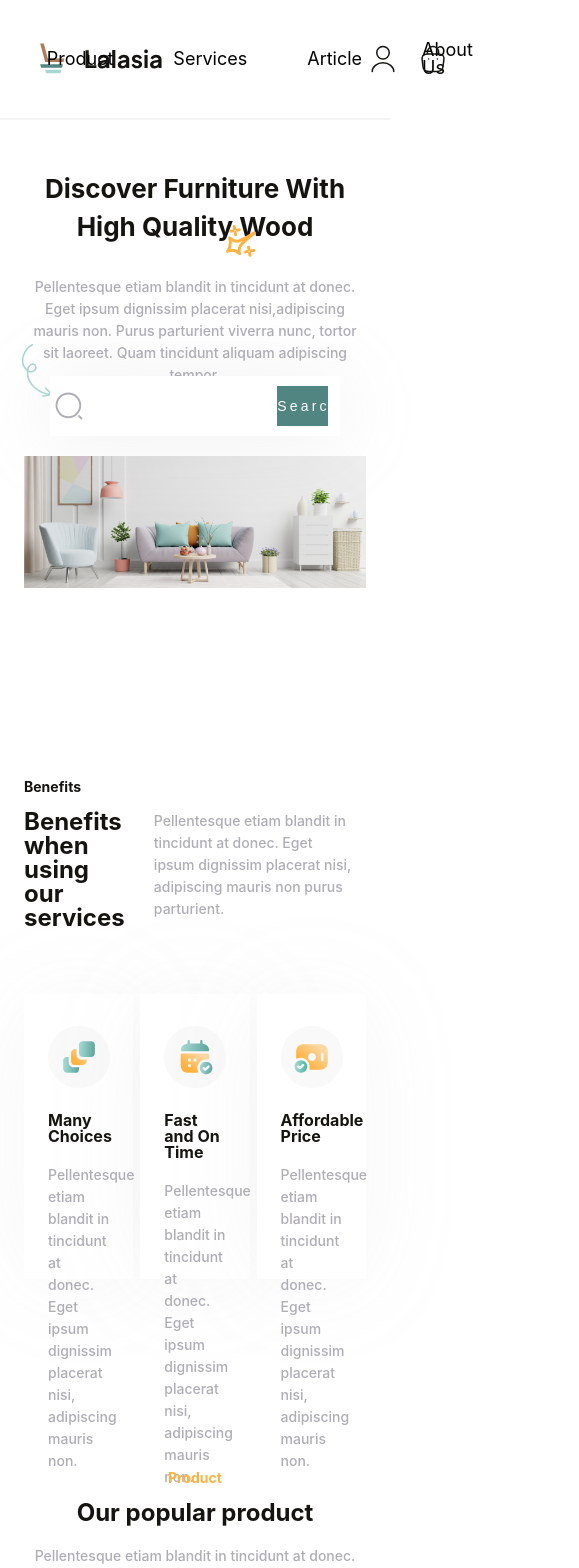
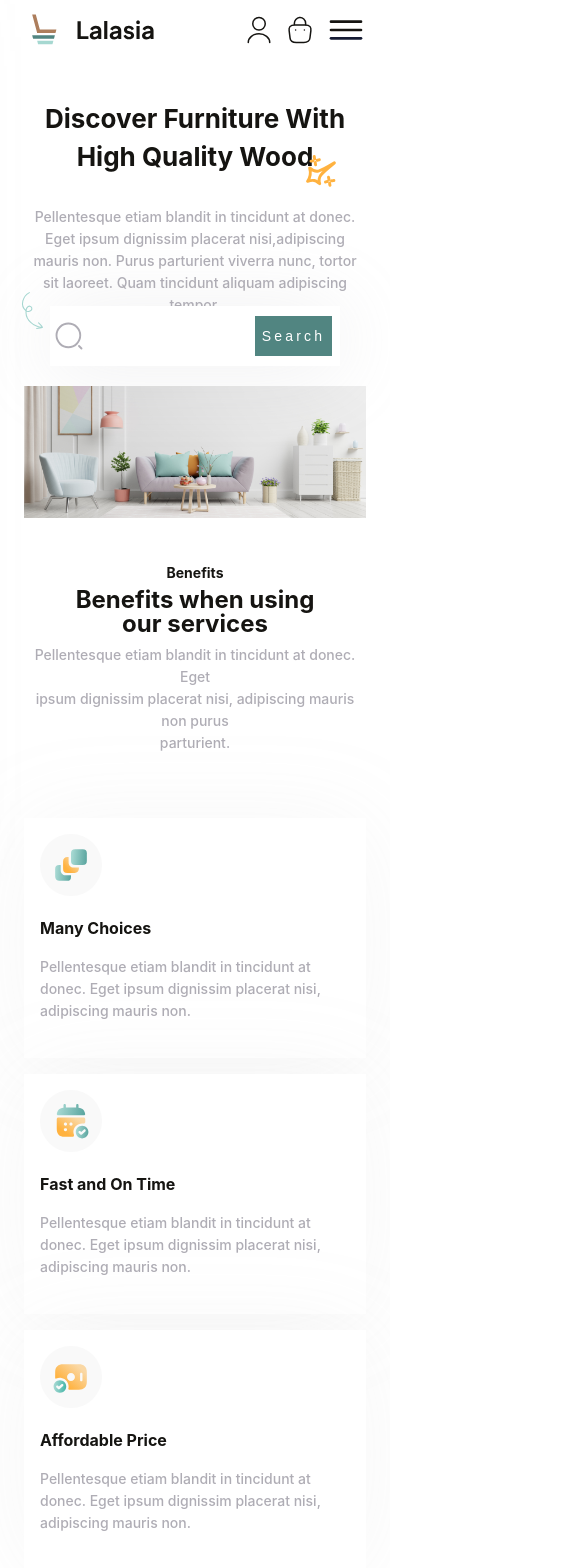
Before and after one commit to allen760128/side-project-furniture, a Next.js app: page / in a window 390 px wide. Shown: the top 1568 px of the page, 579 px wide, since content can reach past the window. Built offline with nearby package versions, Linux system fonts and the light colour scheme.

Commit message:
20220730 update

```diff
--- a/components/footer.module.css
+++ b/components/footer.module.css
@@ -1,11 +1,12 @@
 .wrap {
     max-width: 1400px;
     margin: 0 auto;
-    padding: 0 2rem;
+
 }
 
 .footer {
     width: 100%;
+    padding: 0 2rem;
 }
 
 .footer .footerWrap {
@@ -60,3 +61,71 @@
 .footer .footerWrap .right .rightUl>li>ul>li>a:hover {
     color: #6d6d6d;
 }
+
+
+
+
+
+
+
+
+@media (max-width: 768px) {
+    .footer {
+        width: 100%;
+        padding: 0 1.5rem;
+    }
+
+    .footer .footerWrap {
+        padding: 40px 0;
+        display: flex;
+        flex-wrap: wrap;
+        justify-content: unset;
+    }
+
+    .footer .footerWrap .left {
+        display: flex;
+    }
+
+    .footer .footerWrap .left>a {
+        display: block;
+        width: 100px;
+        height: 40px;
+    }
+
+    .footer .footerWrap .left>a>span {
+        width: 100px;
+        height: 40px;
+        background-size: 100px;
+    }
+
+    .footer .footerWrap .left>p {
+        padding-top: 0rem;
+        padding-left: 1rem;
+    }
+
+    .footer .footerWrap .left>p>br {
+        display: none;
+    }
+
+    .footer .footerWrap .right .rightUl {
+        display: flex;
+        gap: 3rem;
+        flex-wrap: wrap;
+        margin-top: 2rem;
+    }
+
+    .footer .footerWrap .right .rightUl>li>ul {
+        display: flex;
+        flex-direction: column;
+        gap: 1rem;
+    }
+
+    .footer .footerWrap .right .rightUl>li>ul>li {
+        font-size: 16px;
+    }
+
+    .footer .footerWrap .right .rightUl>li>ul>li>a {
+        font-size: 14px;
+    }
+
+}
--- a/components/nav.js
+++ b/components/nav.js
@@ -1,8 +1,24 @@
-import React from 'react';
+import React, { useState, useEffect } from 'react';
 import style from './nav.module.css';
 import Link from 'next/link';
 
 const nav = () => {
+    const [rwd, setRwd] = useState(false);
+
+    const handleRwdMenu = () => {
+        setRwd(true);
+    }
+
+    const handleRwdClose = () => {
+        setRwd(false);
+    }
+
+    useEffect(() => {
+        window.onresize = () => {
+            setRwd(false);
+        }
+    }, []);
+
     return (
         <div className={style.nav}>
             <div className={style.navWrap}>
@@ -45,10 +61,47 @@ const nav = () => {
                             <a>
                                 <span style={{ backgroundImage: 'url(/assets/nav_icon2.svg)' }}></span>
                             </a>
-                        </Link> </div>
+                        </Link>
+                        <Link href="">
+                            <a onClick={handleRwdMenu}>
+                                <span style={{ backgroundImage: 'url(/assets/nav_icon3.svg)' }}></span>
+                            </a>
+                        </Link>
+                    </div>
+                </div>
+            </div>
+            <div className={style.rwdMd}
+                style={{ left: rwd ? '0' : '-100%' }}
+                onClick={handleRwdClose}
+            >
+                <div className={style.rwdList} onClick={(e) => { e.stopPropagation() }}
+                    style={{ left: rwd ? '0' : '-100%' }}>
+                    <ul className={style.rwdlistUl}>
+                        <li>
+                            <Link href="">
+                                <a>Product</a>
+                            </Link>
+                        </li>
+                        <li>
+                            <Link href="">
+                                <a>Services</a>
+                            </Link>
+                        </li>
+                        <li>
+                            <Link href="">
+                                <a>Article</a>
+                            </Link>
+                        </li>
+                        <li>
+                            <Link href="">
+                                <a>About Us</a>
+                            </Link>
+                        </li>
+                    </ul>
                 </div>
             </div>
         </div>
+
     )
 }
 
--- a/components/nav.module.css
+++ b/components/nav.module.css
@@ -64,3 +64,97 @@
     background-size: auto;
     background-position: center;
 }
+
+.nav .navWrap .inner .user>a:nth-child(3) {
+    display: none;
+}
+
+.nav .rwdMd {
+    display: none;
+    transition: 0.3s all ease-in-out;
+}
+
+
+
+@media (max-width: 768px) {
+    .nav {
+        height: 60px;
+        border-bottom: unset;
+    }
+
+    .nav .navWrap {
+        max-width: 1400px;
+        height: 100%;
+        padding: 0 1.5rem;
+        margin: 0 auto;
+        display: flex;
+        align-items: center;
+    }
+
+    .nav .navWrap .inner {
+        height: 40px;
+        width: 100%;
+        display: flex;
+        justify-content: space-between;
+    }
+
+
+    .nav .navWrap .inner .logo>span {
+        width: 130px;
+        height: 40px;
+    }
+
+    .nav .navWrap .inner .list {
+        display: none;
+    }
+
+    .nav .navWrap .inner .user {
+        display: flex;
+        gap: 0.7rem;
+    }
+
+    .nav .navWrap .inner .user>a>span {
+        width: 30px;
+        height: 40px;
+    }
+
+    .nav .navWrap .inner .user>a:nth-child(3) {
+        display: block;
+    }
+
+    .nav .navWrap .inner .user>a:nth-child(3)>span {
+        width: 40px;
+        height: 40px;
+        background-repeat: no-repeat;
+        background-size: 40px;
+        background-position: center;
+
+    }
+
+    .nav .rwdMd {
+        display: block;
+        position: fixed;
+        width: 100%;
+        height: 100%;
+        z-index: 800;
+        top: 0;
+    }
+
+    .nav .rwdMd .rwdList {
+        background-color: #fff;
+        height: 100%;
+        width: 300px;
+        box-shadow: 0px 4px 100px rgba(175, 173, 181, 0.4);
+    }
+
+    .nav .rwdMd .rwdList .rwdlistUl {
+        padding: 4rem 0 0 3rem;
+        display: flex;
+        flex-wrap: wrap;
+        gap: 3rem;
+    }
+
+    .nav .rwdMd .rwdList .rwdlistUl>li {
+        width: 100%;
+    }
+}
--- a/styles/Home.module.css
+++ b/styles/Home.module.css
@@ -669,7 +669,7 @@
   }
 
   .container .banner .title {
-    padding: 50px 0 70px 0;
+    padding: 40px 0 70px 0;
   }
 
   .container .banner .title .divp {
@@ -682,17 +682,17 @@
   }
 
   .container .banner .title .divp>span:nth-child(2) {
-    width: 100px;
-    height: 100px;
-    top: 75px;
-    left: -35px;
+    width: 70px;
+    height: 70px;
+    top: 100px;
+    left: -25px;
   }
 
   .container .banner .title .divp>span:nth-child(3) {
     width: 50px;
     height: 50px;
     top: -30px;
-    right: 100px;
+    right: 20px;
     z-index: 60;
   }
 
@@ -716,17 +716,18 @@
   .container .banner .title .divp .search>form {
     height: 40px;
     width: 100%;
+    padding-right: 0.5rem;
   }
 
   .container .banner .title .divp .search>form>input {
-    width: 75%;
+    width: 85%;
     height: 40px;
     padding: 0 0.8rem;
     font-size: 14px;
   }
 
   .container .banner .title .divp .search>form>button {
-    width: 20%;
+    width: 100px;
     height: 40px;
     font-size: 14px;
   }
@@ -734,44 +735,45 @@
   /* ---------------------benefits------------------- */
 
   .container .benefits {
-    padding-top: 12rem;
+    padding-top: 3rem;
   }
 
   .container .benefits .btop {
     width: 100%;
-    color: #FFB23F;
-    font-weight: 700;
-    padding-bottom: 1rem;
+    padding-bottom: 0.5rem;
+    text-align: center;
   }
 
   .container .benefits .bmiddle {
     display: flex;
-    justify-content: space-between;
+    text-align: center;
+    justify-content: center;
+    flex-wrap: wrap;
     padding-bottom: 4rem;
+  }
+
+  .container .benefits .bmiddle .left {
+    padding-bottom: 0.5rem;
   }
 
   .container .benefits .bbottom .bbottomUl {
     display: flex;
-    justify-content: space-between;
+    flex-wrap: wrap;
+    justify-content: center;
+    gap: 1rem;
   }
 
   .container .benefits .bbottom .bbottomUl>li {
-    width: 32%;
-    height: 285px;
-    background: #FFFFFF;
-    box-shadow: 0px 4px 100px rgba(175, 173, 181, 0.1);
-    padding: 2rem 1.5rem 1rem 1.5rem;
+    width: 100%;
+    height: auto;
+    min-height: 220px;
+    padding: 1rem 1rem 1rem 1rem;
   }
 
   .container .benefits .bbottom .bbottomUl>li>span {
-    display: block;
-    background: #F9F9F9;
     background-size: 38px;
-    background-repeat: no-repeat;
-    background-position: center;
     width: 62px;
     height: 62px;
-    border-radius: 50%;
     margin-bottom: 24px;
   }
 
@@ -786,23 +788,20 @@
   /* ---------------------product------------------- */
 
   .container .product {
-    padding-top: 12rem;
+    padding-top: 3rem;
   }
 
   .container .product .title {
     padding-bottom: 50px;
-    text-align: center;
   }
 
   .container .product .title>h5 {
     width: 100%;
-    color: #FFB23F;
-    font-weight: 700;
-    padding-bottom: 1rem;
+    padding-bottom: 0.5rem;
   }
 
   .container .product .title>h2 {
-    padding-bottom: 20px;
+    padding-bottom: 0.5rem;
   }
 
   .container .mySwiper {
@@ -812,7 +811,7 @@
 
   .container .mySwiper .inner {
     width: 100%;
-    padding-bottom: 4rem;
+    padding-bottom: 3rem;
     height: auto;
   }
 
@@ -822,7 +821,6 @@
 
   .container .mySwiper .inner>h5 {
     padding: 26px 0 14px 0;
-    color: #AFADB5;
   }
 
   .container .mySwiper .inner>p {
@@ -832,7 +830,7 @@
   /* ---------------------quality------------------- */
 
   .container .quality {
-    padding-top: 12rem;
+    padding-top: 3rem;
     display: flex;
     flex-wrap: wrap;
     gap: 2%
@@ -840,60 +838,51 @@
 
   .container .quality>h5 {
     width: 100%;
-    color: #FFB23F;
-    font-weight: 700;
-    padding-bottom: 1rem;
+    padding-bottom: 0.5rem;
+    text-align: center;
   }
 
   .container .quality .left {
-    width: 49%;
+    width: 100%;
   }
 
   .container .quality .left .title {
     padding-bottom: 50px;
-    text-align: left;
+    text-align: center;
   }
 
   .container .quality .left .title>h2 {
-    padding-bottom: 50px;
+    padding-bottom: 0.5rem;
   }
 
   .container .quality .left .title>p {
-    padding-bottom: 50px;
+    padding-bottom: 30px;
   }
 
   .container .quality .left .title a {
-    display: block;
-    width: 170px;
-    height: 54px;
-    background-color: #518581;
-    color: #ffffff;
-    font-size: 18px;
-    text-align: center;
-    line-height: 54px;
-    font-weight: 500;
-    transition: 0.3s all ease-in-out;
+    width: 120px;
+    height: 40px;
+    font-size: 16px;
+    line-height: 40px;
+    margin: 0 auto;
   }
 
-  .container .quality .left .title a:hover {
-    background-color: #3c6966;
-  }
 
   .container .quality .left .title>img {
-    padding-top: 50px;
+    padding-top: 30px;
     width: 100%;
     height: auto;
   }
 
   .container .quality .right {
-    width: 49%;
+    width: 100%;
   }
 
   .container .quality .right .rightUl {
     display: flex;
-    justify-content: flex-end;
-    gap: 50px;
-    padding-bottom: 57px;
+    justify-content: center;
+    gap: 1rem;
+    padding-bottom: 30px;
   }
 
   .container .quality .right .rightUl li>h2 {
@@ -907,23 +896,21 @@
   /* ---------------------created------------------- */
 
   .container .created {
-    padding-top: 12rem;
+    padding-top: 3rem;
   }
 
   .container .created .title {
-    padding-bottom: 50px;
+    padding-bottom: 30px;
     text-align: center;
   }
 
   .container .created .title>h5 {
     width: 100%;
-    color: #FFB23F;
-    font-weight: 700;
-    padding-bottom: 1rem;
+    padding-bottom: 0.5rem;
   }
 
   .container .created .title>h2 {
-    padding-bottom: 20px;
+    padding-bottom: 0.5rem;
   }
 
   .container .mySwiper2 {
@@ -933,18 +920,14 @@
 
   .container .mySwiper2 .inner {
     width: 100%;
-    padding: 2rem 1.5rem 1rem 1.5rem;
-    background-color: #fff;
-    height: 256px;
-    box-shadow: 0px 4px 100px rgba(175, 173, 181, 0.1);
+    padding: 1rem 1rem 1rem 1rem;
+    height: auto;
   }
 
   .container .mySwiper2 .inner>span {
-    display: block;
     width: 100%;
-    height: 50px;
-    background-repeat: no-repeat;
-    background-size: 50px;
+    height: 30px;
+    background-size: 30px;
   }
 
   .container .mySwiper2 .inner>img {
@@ -953,7 +936,6 @@
 
   .container .mySwiper2 .inner>h5 {
     padding: 26px 0 14px 0;
-    color: #AFADB5;
   }
 
   .container .mySwiper2 .inner>p {
@@ -962,10 +944,11 @@
 
   .container .mySwiper2 .inner .cbottom {
     width: 100%;
-    height: 50px;
+    height: auto;
     display: flex;
-    align-items: center;
-    justify-content: space-between;
+    align-items: unset;
+    flex-wrap: wrap;
+    justify-content: unset;
   }
 
   .container .mySwiper2 .inner .cbottom .left {
@@ -974,12 +957,13 @@
   }
 
   .container .mySwiper2 .inner .cbottom .left>h4 {
-    padding-left: 1rem;
+    padding-left: 0.5rem;
+    font-size: 12px;
   }
 
   .container .mySwiper2 .inner .cbottom .left>img {
-    width: 50px;
-    height: 50px;
+    width: 30px;
+    height: 30px;
   }
 
   .container .mySwiper2 .inner .cbottom .right {
@@ -988,11 +972,9 @@
   }
 
   .container .mySwiper2 .inner .cbottom .right>span {
-    display: block;
     width: 30px;
-    height: 50px;
-    background-repeat: no-repeat;
-    background-position: center;
+    height: 30px;
+    background-size: 20px;
   }
 
   .container .mySwiper2 .inner .cbottom .right>h5 {
@@ -1002,7 +984,7 @@
   /* ---------------------benefits------------------- */
 
   .container .articles {
-    padding-top: 12rem;
+    padding-top: 3rem;
     padding-bottom: 2rem;
     display: flex;
     flex-wrap: wrap;
@@ -1011,101 +993,79 @@
 
   .container .articles>h5 {
     width: 100%;
-    color: #FFB23F;
-    font-weight: 700;
-    padding-bottom: 1rem;
+    padding-bottom: 0.5rem;
+    text-align: center;
   }
 
   .container .articles .left {
-    width: 49%;
+    width: 100%;
+    text-align: center;
   }
 
   .container .articles .left>p {
-    padding: 2rem 0;
+    padding: 0.5rem 0;
   }
 
   .container .articles .left .leftPic {
-    background-repeat: no-repeat;
-    background-size: cover;
-    min-height: 600px;
+    min-height: auto;
     width: 100%;
     height: auto;
-    padding-top: 450px;
+    text-align: left;
+    background-position: bottom;
+    padding-top: 200px;
+    padding-bottom: 30px;
     padding-left: 1rem;
-    /* padding-bottom: 103%; */
-    position: relative;
   }
 
   .container .articles .left .leftPic .navi {
     position: absolute;
-    bottom: -2rem;
+    bottom: -1.5rem;
     right: 0;
-    width: 140px;
-    height: 70px;
+    width: 100px;
+    height: 50px;
     display: flex;
   }
 
   .container .articles .left .leftPic .navi>span {
-    width: 70px;
-    height: 70px;
-    display: block;
-    background-repeat: no-repeat;
-    background-size: 28px;
-    background-position: center;
-    cursor: pointer;
-  }
-
-  .container .articles .left .leftPic .navi>span:nth-child(1) {
-    background-color: #ffffff;
-  }
-
-  .container .articles .left .leftPic .navi>span:nth-child(2) {
-    background-color: #518581;
-  }
-
-  .container .articles .left .leftPic>p {
-    color: #ffffff;
+    width: 50px;
+    height: 50px;
   }
 
   .container .articles .left .leftPic>h3 {
     padding: 10px 0 6px 0;
-    color: #ffffff;
   }
 
   .container .articles .left .leftPic>a {
-    display: block;
     padding-top: 1rem;
-    color: #ffffff;
   }
 
   .container .articles .right {
-    width: 49%;
+    margin-top: 3rem;
+    width: 100%;
   }
 
   .container .articles .right .rightUl {
     display: flex;
     flex-direction: column;
-    gap: 1rem;
+    gap: 1.5rem;
   }
 
   .container .articles .right .rightUl>li {
     display: flex;
+
   }
 
   .container .articles .right .rightUl>li .content {
-    padding: 1rem 0 0 2rem;
-    width: 70%;
+    padding: 0rem 0 0 1rem;
+    width: 75%;
   }
 
   .container .articles .right .rightUl>li .content>h3 {
-    padding: 21px 0 14px 0;
+    padding: 0.3rem 0 0.3rem 0;
   }
 
   .container .articles .right .rightUl>li>img {
-    /* max-height: 260px;
-    max-width: 260px; */
-    /* width: 100%; */
-    width: 30%;
+    width: 25%;
     height: 100%;
   }
 
@@ -1113,7 +1073,7 @@
     display: flex;
     align-items: center;
     justify-content: space-between;
-    margin-top: 3rem;
+    margin-top: 0.5rem;
     flex-wrap: wrap;
   }
 
@@ -1123,11 +1083,8 @@
   }
 
   .container .articles .right .rightUl>li .content .user .userInner>span {
-    display: block;
     width: 28px;
     height: 28px;
-    background-repeat: no-repeat;
-    background-size: 28px;
   }
 
   .container .articles .right .rightUl>li .content .user .userInner>h6 {
@@ -1135,33 +1092,27 @@
   }
 
   .container .articles .right .rightUl>li .content .user>p {
-    font-size: 14px;
+    font-size: 12px;
+    width: 100%;
+    padding-left: 36px;
   }
 
 
   /* ---------------------join------------------- */
 
   .container .join {
-    padding-top: 12rem;
-    padding-bottom: 6rem;
+    padding-top: 1rem;
+    padding-bottom: 3rem;
     display: flex;
     justify-content: space-between;
   }
 
   .container .join>a {
-    color: #ffffff;
-    background-color: #518581;
-    font-size: 18px;
-    font-weight: 500;
-    width: 200px;
-    height: 50px;
-    line-height: 50px;
-    text-align: center;
-    transition: 0.3s all ease-in-out;
+    font-size: 14px;
+    width: 120px;
+    height: 40px;
+    line-height: 40px;
   }
 
-  .container .join>a:hover {
-    background-color: #3c6966;
-  }
 
 }
```
Also changed, not shown: public/assets/nav_icon3.svg (added).
